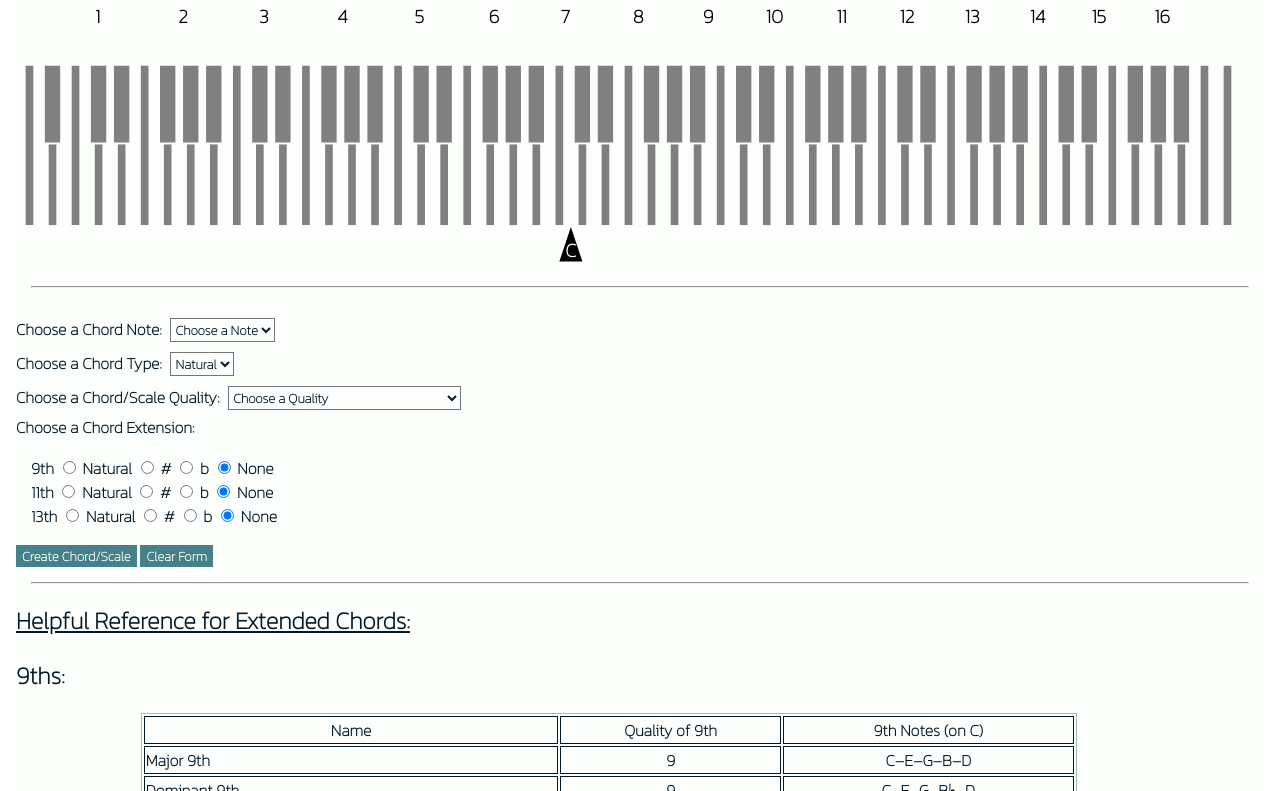
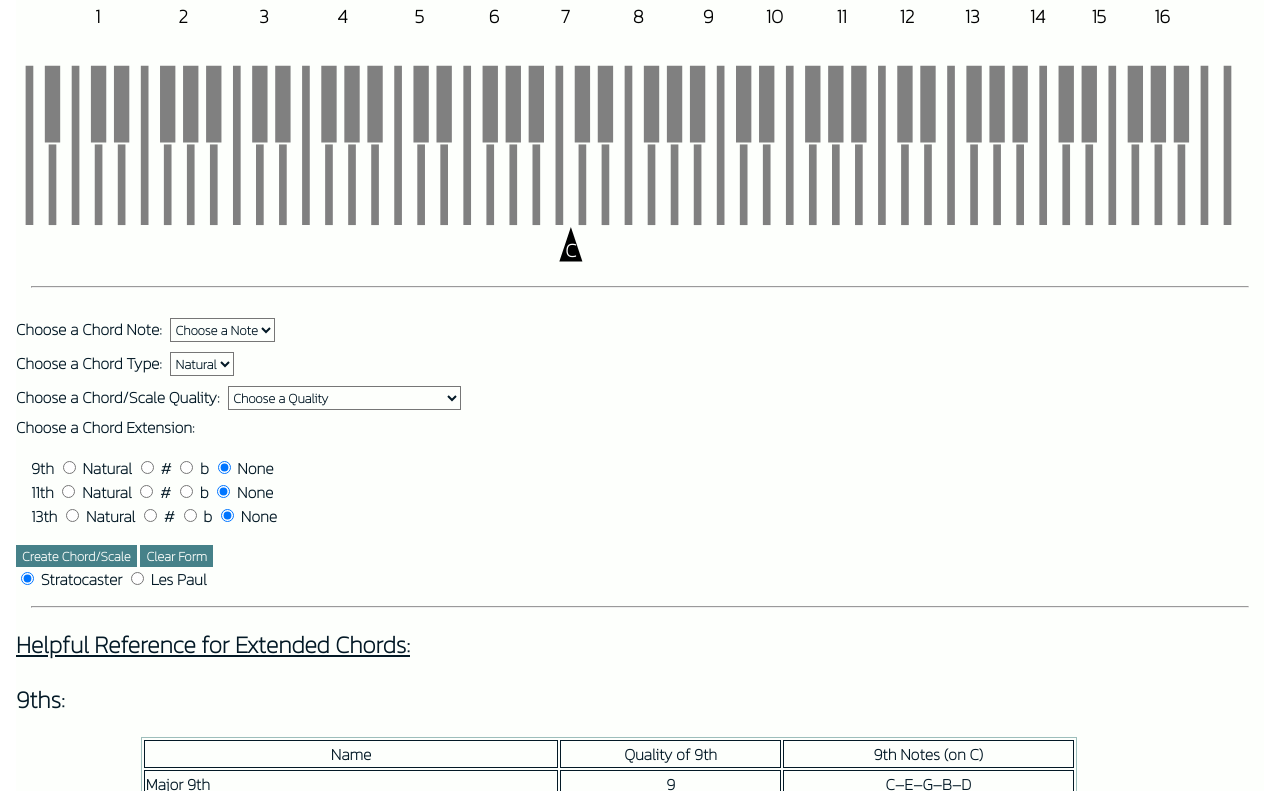
Before and after one commit to MarlonChance/ChordScaleGenerator, a SvelteKit app: page / in a window 1280 px wide. Shown: the part 542-1333 px from the top of the page. Built offline with nearby package versions, Linux system fonts and the light colour scheme.

Commit message:
Allow guitar type selection

```diff
--- a/src/routes/+page.svelte
+++ b/src/routes/+page.svelte
@@ -23,6 +23,8 @@
                                     "black", "black"]
 
     const intervals: any = {
+        '': [0],
+        power: [0, 7],
         maj: [0, 4, 7],
         min: [0, 3, 7],
         sus2: [0, 2, 7],
@@ -57,6 +59,8 @@
     }
 
     const displayIntervals: any = {
+        "": ["1"],
+        power: ["1", "5"],
         maj: ["1", "3", "5"],
         min: ["1", "b3", "5"],
         sus2: ["1", "2", "5"],
@@ -99,6 +103,7 @@
     let notesInChord: string[] = []
     let currentChord: string = ''
     let notesInChordString: string = ''
+    let guitarType: string = 'strat'
 
     function getChord(){
         let root: string = chord.chordNote.trim() + chord.chordType.trim()
@@ -243,6 +248,30 @@
         }
     }
 
+    function setGuitarType(){
+        if(guitarType == 'strat'){
+            let stratMarkers = document.getElementsByName('strat')
+            let lpMarkers = document.getElementsByName('les paul')
+            for ( let i = 0; i < stratMarkers.length; i++){
+                stratMarkers[i].style.visibility = ''
+            }
+            for ( let i = 0; i < lpMarkers.length; i++){
+                lpMarkers[i].style.visibility = 'hidden'
+            }
+        }
+
+        if(guitarType == 'les paul'){
+            let stratMarkers = document.getElementsByName('strat')
+            let lpMarkers = document.getElementsByName('les paul')
+            for ( let i = 0; i < stratMarkers.length; i++){
+                stratMarkers[i].style.visibility = 'hidden'
+            }
+            for ( let i = 0; i < lpMarkers.length; i++){
+                lpMarkers[i].style.visibility = ''
+            }
+        }
+    }
+
     function clearForm(){
         location.reload()
     }
@@ -258,6 +287,7 @@
     }
 
     function formSubmit(){
+        setGuitarType()
         clearNotes(notes)
         getChord()
         notesInChordString = ''
@@ -281,13 +311,21 @@
     <text x="26" y="-14" font-size="10" text-anchor="middle" dominant-baseline="middle">Root:</text>
 	<text x="82" y="-14" font-size="10" text-anchor="middle" dominant-baseline="middle">Other Notes:</text>
 	<text x="150" y="-14" font-size="10" text-anchor="middle" dominant-baseline="middle">Extensions:</text>
-    <circle cx="114" cy="42.5" fill="grey" r="5" opacity="0.5"/>
-    <circle cx="195" cy="42.5" fill="grey" r="5" opacity="0.5"/>
-    <circle cx="271" cy="42.5" fill="grey" r="5" opacity="0.5"/>
-    <circle cx="345.5" cy="42.5" fill="grey" r="5" opacity="0.5"/>
-    <circle cx="549" cy="42.5" fill="grey" r="5" opacity="0.5"/>
-    <circle cx="449" cy="27.5" fill="grey" r="5" opacity="0.5"/>
-    <circle cx="449" cy="57" fill="grey" r="5" opacity="0.5"/>
+
+    <polygon name="les paul" points="105,71 105,12 125,22 125,61" fill="grey" opacity="0.5" style="visibility: hidden"/>
+    <polygon name="les paul" points="184,71 184,12 204,22 204,61" fill="grey" opacity="0.5" style="visibility: hidden"/>
+    <polygon name="les paul" points="262,71 262,12 280,22 280,61" fill="grey" opacity="0.5" style="visibility: hidden"/>
+    <polygon name="les paul" points="336.5,71 336.5,12 352.5,22 352.5,61" fill="grey" opacity="0.5" style="visibility: hidden"/>
+    <polygon name="les paul" points="440,71 440,12 455,22 455,61" fill="grey" opacity="0.5" style="visibility: hidden"/>
+    <polygon name="les paul" points="540,71 540,12 555,22 555,61" fill="grey" opacity="0.5" style="visibility: hidden"/>
+
+    <circle name="strat" cx="114" cy="42.5" fill="grey" r="5" opacity="0.5" style="visibility: ''"/>
+    <circle name="strat" cx="195" cy="42.5" fill="grey" r="5" opacity="0.5" style="visibility: ''"/>
+    <circle name="strat" cx="271" cy="42.5" fill="grey" r="5" opacity="0.5" style="visibility: ''"/>
+    <circle name="strat" cx="345.5" cy="42.5" fill="grey" r="5" opacity="0.5" style="visibility: ''"/>
+    <circle name="strat" cx="549" cy="42.5" fill="grey" r="5" opacity="0.5" style="visibility: ''"/>
+    <circle name="strat" cx="449" cy="27.5" fill="grey" r="5" opacity="0.5" style="visibility: ''"/>
+    <circle name="strat" cx="449" cy="57" fill="grey" r="5" opacity="0.5" style="visibility: ''"/>
 	<g stroke="grey">
 		<line x1="2" x2="2" y1="1" y2="84" stroke-width="12" />
 		<line x1="50" x2="50" y1="1" y2="84" stroke-width="4" />
@@ -900,6 +938,7 @@
     <label for="ChordQuality">Choose a Chord/Scale Quality:</label>
     <select id="ChordQuality" name="ChordQuality" bind:value={chord.chordQuality}>
         <option value="">Choose a Quality</option>
+        <option value="power ">Power Chord</option>
         <option value="maj ">Major</option>
         <option value="min ">Minor</option>
         <option value="sus2 ">Sus2</option>
@@ -983,9 +1022,12 @@
         <button on:click={clearForm}>Clear Form</button>
     </div>
 
-
-
-
+    <div>
+        <input type="radio" name="guitar type" value="strat" checked bind:group={guitarType}/>
+        <label for="strat">Stratocaster</label>
+        <input type="radio" name="guitar type" value="les paul" bind:group={guitarType}/>
+        <label for="les paul">Les Paul</label>
+    </div>
 </form>
 <hr />
 <div>
```
